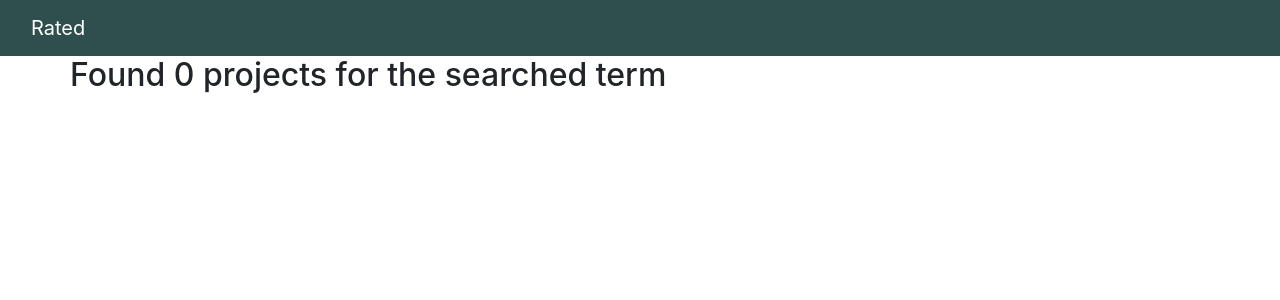
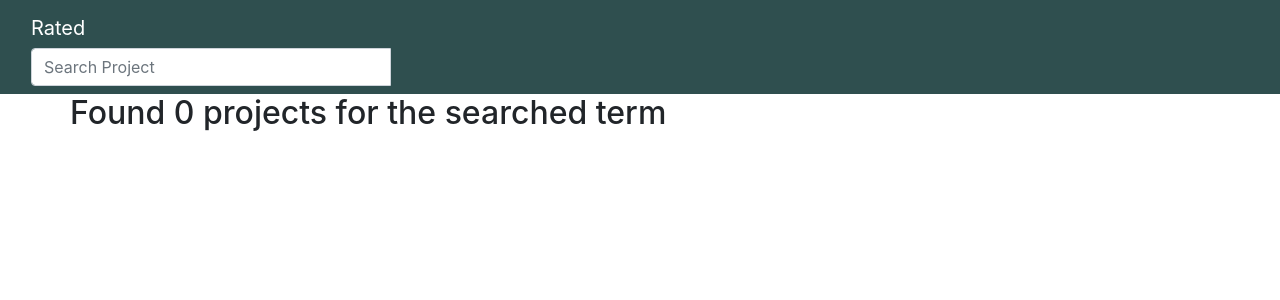
Before and after one commit to nyamzy/Rater, a Django app: template rated/templates/all-rated/search.html in a window 1280 px wide. Shown: the top 300 px of the page. Run offline with Django 4.2, Linux system fonts and the light colour scheme; the template is opened without the code that fills it, so the values that code supplies are empty; parts of the project's set-up code (start-up, migrations or seed data) failed here and were passed over; some libraries are stand-ins or nearby versions.

Commit message:
create search form and include in navbar

```diff
--- a/rated/templates/navbar.html
+++ b/rated/templates/navbar.html
@@ -12,6 +12,18 @@
                 <a href="{% url 'index' %}" class="navbar-brand">Rated</a>
             </div>
         </div>
+
+        <div class="col-sm-4 col-md-4 navbar-right">
+            <form action="{% url 'search_results' %}" class="navbar-form" role="search">
+                <div class="input-group">
+                    <input type="text" class="form-control" placeholder="Search Project" name="project">
+                    <div class="input-group-btn">
+                        <button class="btn btn-default" type="submit"><span class="glyphicon glyphicon-search"></span></button>
+                    </div>
+                </div>
+            </form>
+        </div>
+
     </nav>
 </body>
 </html>
```
